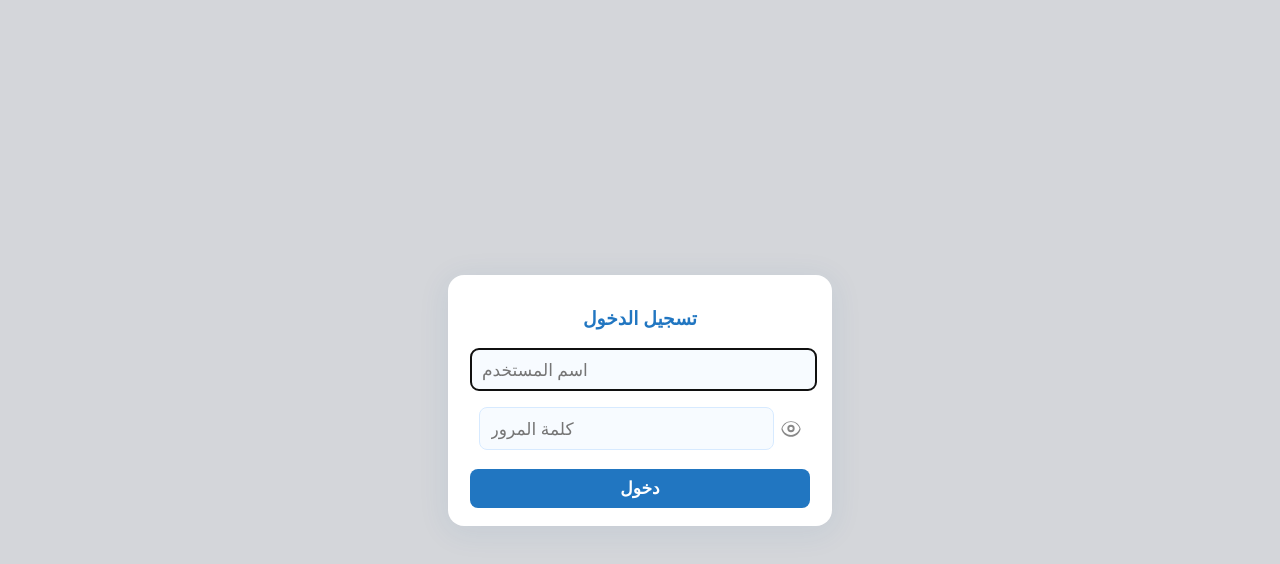
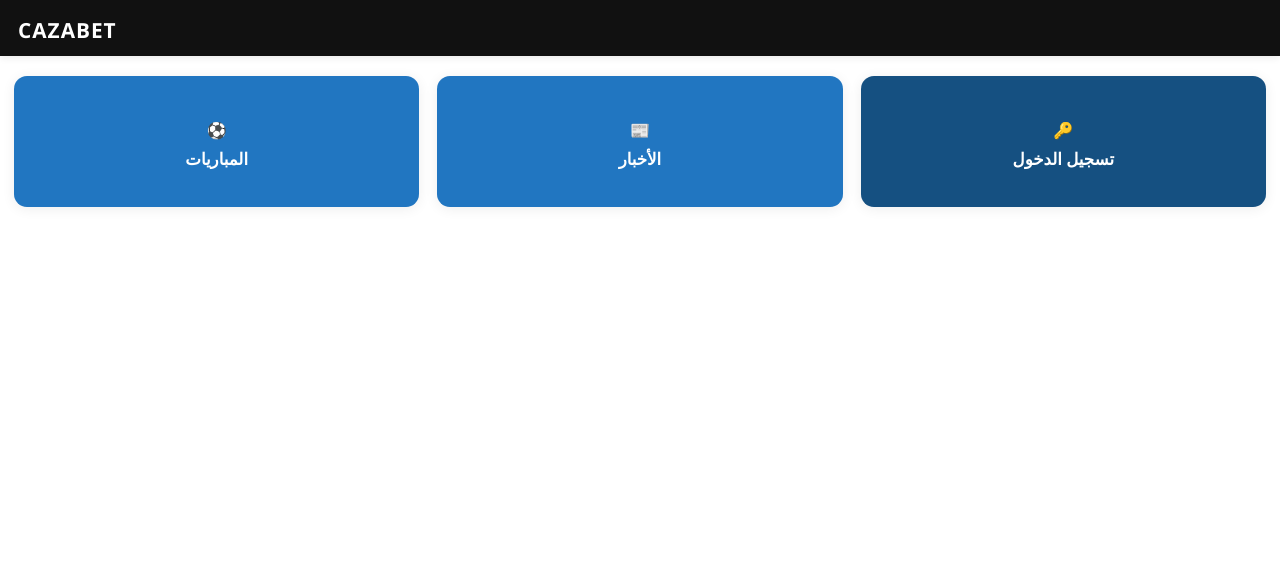
Before and after one commit to ridhasnow/Betting-site, a React (Create React App) app: page / in a window 1280 px wide. Shown: the top 564 px of the page. Built offline with nearby package versions, Linux system fonts and the light colour scheme.

Commit message:
Update App.js

```diff
--- a/src/App.js
+++ b/src/App.js
@@ -6,6 +6,37 @@ import {
   suspendProvider,
   getProviderByCredentials
 } from "./providersService";
+
+// واجهة الهوم (المربعات الزرقاء)
+function Home({ onLoginClick }) {
+  return (
+    <div className="main-wrapper">
+      <header className="header">
+        <span className="header-title">CAZABET</span>
+      </header>
+      <div className="grid-container grid-3">
+        <div className="grid-item">
+          <div className="icon-holder">
+            <span role="img" aria-label="مباريات">⚽️</span>
+          </div>
+          <div className="title">المباريات</div>
+        </div>
+        <div className="grid-item">
+          <div className="icon-holder">
+            <span role="img" aria-label="أخبار">📰</span>
+          </div>
+          <div className="title">الأخبار</div>
+        </div>
+        <div className="grid-item" onClick={onLoginClick} style={{ background: "#155081", cursor: "pointer" }}>
+          <div className="icon-holder">
+            <span role="img" aria-label="دخول">🔑</span>
+          </div>
+          <div className="title">تسجيل الدخول</div>
+        </div>
+      </div>
+    </div>
+  );
+}
 
 // واجهة مزود مع رسالة "حسابك معلق"
 function ProviderDashboard({ user, onLogout }) {
@@ -345,12 +376,31 @@ function AuthSystem({ onLogin }) {
 // الكومبوننت الرئيسي
 function App() {
   const [currentUser, setCurrentUser] = useState(null);
+  const [showLogin, setShowLogin] = useState(false);
 
   const handleLogout = () => setCurrentUser(null);
 
-  if (!currentUser) return <AuthSystem onLogin={setCurrentUser} />;
-  if (currentUser.role === "admin") return <AdminDashboard user={currentUser} onLogout={handleLogout} />;
-  if (currentUser.role === "provider") return <ProviderDashboard user={currentUser} onLogout={handleLogout} />;
+  // اول ما تدخل: الهوم + زر تسجيل الدخول
+  if (!currentUser) {
+    return (
+      <>
+        <Home onLoginClick={() => setShowLogin(true)} />
+        {showLogin && (
+          <AuthSystem
+            onLogin={(user) => {
+              setCurrentUser(user);
+              setShowLogin(false);
+            }}
+          />
+        )}
+      </>
+    );
+  }
+
+  if (currentUser.role === "admin")
+    return <AdminDashboard user={currentUser} onLogout={handleLogout} />;
+  if (currentUser.role === "provider")
+    return <ProviderDashboard user={currentUser} onLogout={handleLogout} />;
 
   return <div>غير مصرح بالدخول</div>;
 }
```
